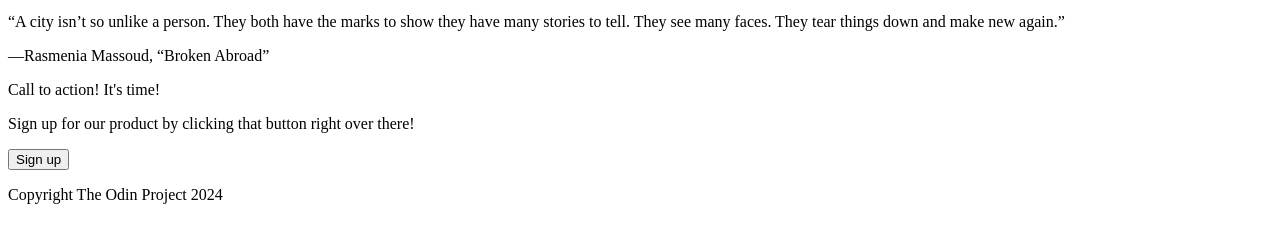
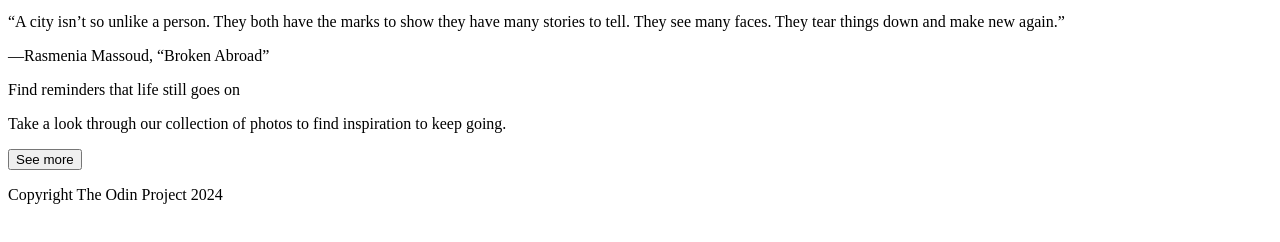
Before and after one commit to sali904/top-landing-page, a plain HTML site: page index.html in a window 1280 px wide. Shown: the part 538-780 px from the top of the page. Drawn offline with Linux system fonts and the light colour scheme.

Commit message:
Add call to action

```diff
--- a/index.html
+++ b/index.html
@@ -51,9 +51,9 @@
         </section>
         <section>
             <div class="call-to-action">
-                <p>Call to action! It's time!</p>
-                <p>Sign up for our product by clicking that button right over there!</p>
-                <button class="cta-button">Sign up</button>
+                <p>Find reminders that life still goes on</p>
+                <p>Take a look through our collection of photos to find inspiration to keep going.</p>
+                <button class="cta-button">See more</button>
             </div>
         </section>
     </main>
```
